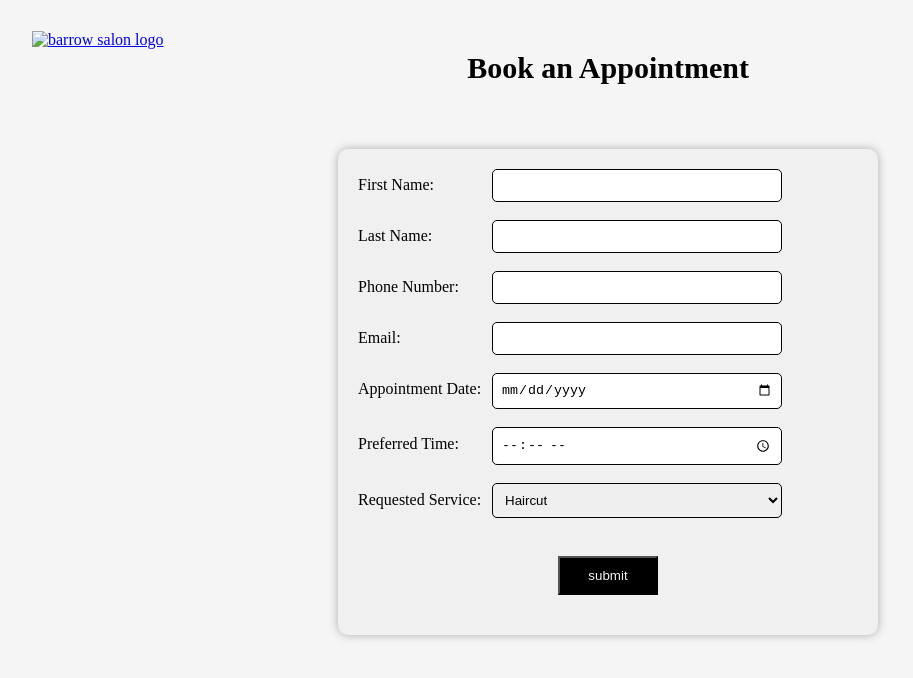
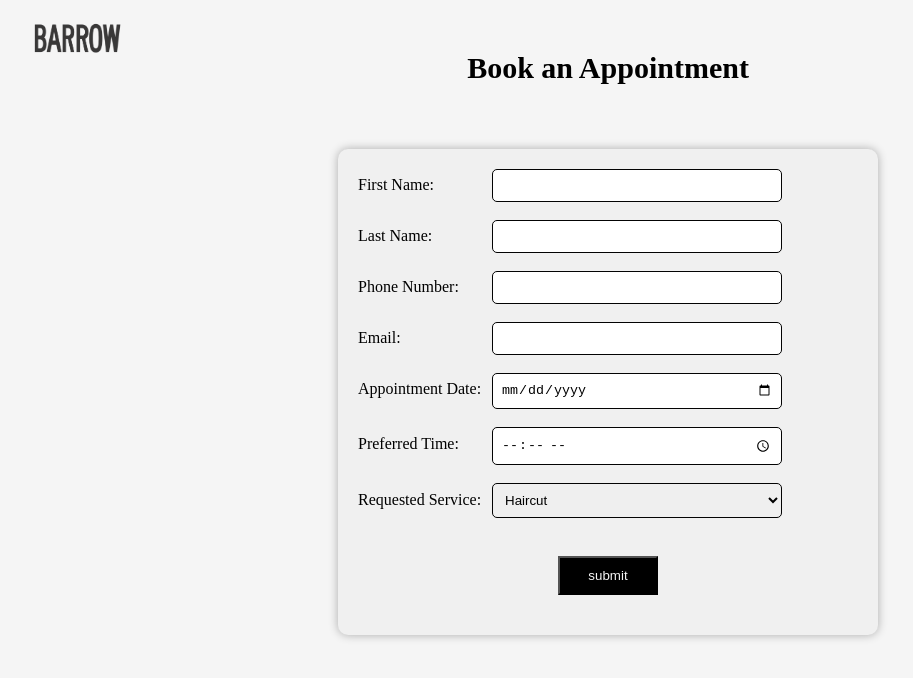
Before and after one commit to FatimaAli234/FatimaAli.io, a plain HTML site: page pages/book.html in a window 1280 px wide. Shown: the whole page, without its empty margins (32-945 px from the left). Drawn offline with Linux system fonts and the light colour scheme.

Commit message:
book.html

```diff
--- a/pages/book.html
+++ b/pages/book.html
@@ -7,14 +7,14 @@
      <!--link to css-->
      <link rel="Stylesheet" type="text/css" href="../css/style.css">
      <!--link to favicon-->
-     <link rel="icon" type="image/png" sizes="192x192" href="../img/favicon-192x192.png">
+     <link rel="icon" type="image/png" sizes="192x192" href="../imgs/favicon-192x192.png">
 
 </head>
 <body>
    <!--header section with logo-->
     <header class="logo">
        <a href="Home.html"><!--link to homepage-->
-        <img src ="../img/barrow.png"  alt="barrow salon logo" ><!--salon logo-->
+        <img src ="../imgs/barrow.png"  alt="barrow salon logo" ><!--salon logo-->
        </a>
     </header>
     <!--End of header section-->
```
